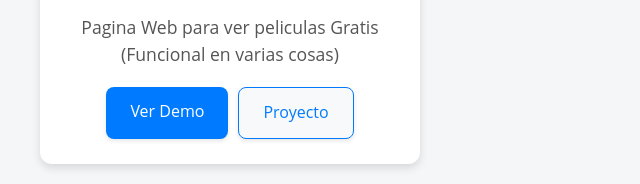
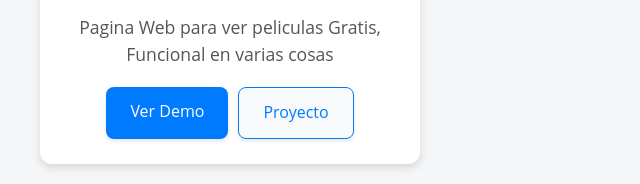
Before and after one commit to DevDonka/PortafolioSena, a plain HTML site: page index.html in a window 1280 px wide. Shown: the part 1208-1392 px from the top of the page, 0-640 px from the left. Drawn offline with Linux system fonts and the light colour scheme.

Commit message:
Update index.html

```diff
--- a/index.html
+++ b/index.html
@@ -64,7 +64,7 @@
                 </div>
                 <div class="proyecto-info">
                     <h3>StreamFlix - Ver Peliculas</h3>
-                    <p>Pagina Web para ver peliculas Gratis (Funcional en varias cosas)</p>
+                    <p>Pagina Web para ver peliculas Gratis, Funcional en varias cosas</p>
                     <div class="proyecto-actions">
                         <a href="https://streamflix-beta.vercel.app" class="button primary">Ver Demo</a>
                         <a href="https://github.com/DevDonka/StreamFlix" class="button secondary">Proyecto</a>
```
